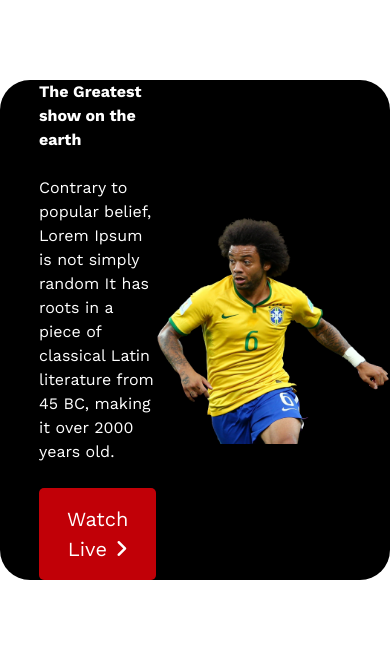
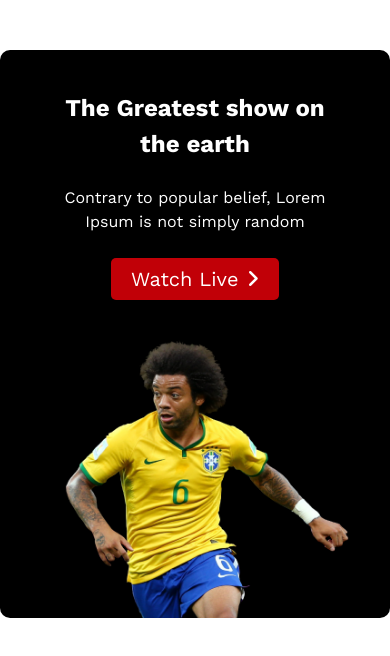
Before and after one commit to codeofmaple/fifa-world-cup-25, a plain HTML site: page index.html in a window 390 px wide. Drawn offline with nearby package versions, Linux system fonts and the light colour scheme.

Commit message:
made the header section smartphone responsive

```diff
--- a/index.html
+++ b/index.html
@@ -11,20 +11,18 @@
 </head>
 
 <body class="work-sans-font">
-    <header class="default-styles bg-black text-white rounded-[30px]">
-        <div class="banner-container flex items-center ">
-            <div class="banner-content w-[50%] pl-[10%] ">
-                <h1 class="hero-title font-bold lg:text-[4.375rem] md:text-[2.5rem] lg:leading-20 md:leading-12">The Greatest show on the earth</h1>
+    <header class="banner-container default-styles bg-black text-white rounded-[10px] md:rounded-[30px] flex md:flex-row flex-col items-center">
+            <div class="banner-content md:w-[50%] px-12 md:pl-[10%] pt-10 md:text-left text-center ">
+                <h1 class="hero-title font-bold text-[1.5rem] lg:text-[4.375rem] md:text-[2.5rem] lg:leading-20 md:leading-12 sm:leading-8">The Greatest show on the earth</h1>
                 <p class="hero-description leading-6 my-6 lg:text-[1rem] md:text-[0.88rem]">Contrary to popular belief, Lorem Ipsum is not simply
-                    random <span class="md:hidden lg:inline"> It has roots in a piece of classical Latin literature from 45 BC, making it over 2000
+                    random <span class="hidden lg:inline"> It has roots in a piece of classical Latin literature from 45 BC, making it over 2000
                     years old.</span></p>
-                <button class="hero-btn bg-red-700 py-4 px-7 text-[1.25rem] rounded-[5px]">Watch Live<i
+                <button class="hero-btn bg-red-700 py-1.5 px-5 md:py-4 md:px-7 text-[1.25rem] rounded-[5px]">Watch Live<i
                         class="fa-solid fa-angle-right pl-2"></i></button>
             </div>
-            <div class="banner-img">
-                <img src="./assets/img/banner/banner-img.png" alt="a football player" class="block lg:scale-100 md:scale-75">
+            <div class="banner-img pt-10 md:pr-3 lg:pr-0">
+                <img src="./assets/img/banner/banner-img.png" alt="a football player" class="block pl-16 pr-10 md:px-0 md:scale-100">
             </div>
-        </div>
     </header>
 
 </body>
--- a/styles.css
+++ b/styles.css
@@ -9,6 +9,6 @@
 
 /* shared styles */
 .default-styles{
-    margin: 80px auto 0;
+    margin: 50px auto 0;
     max-width: 1414px;
 }
```
